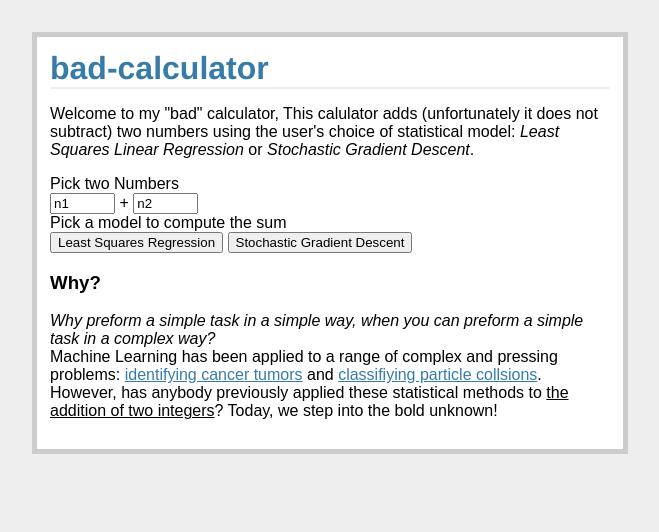
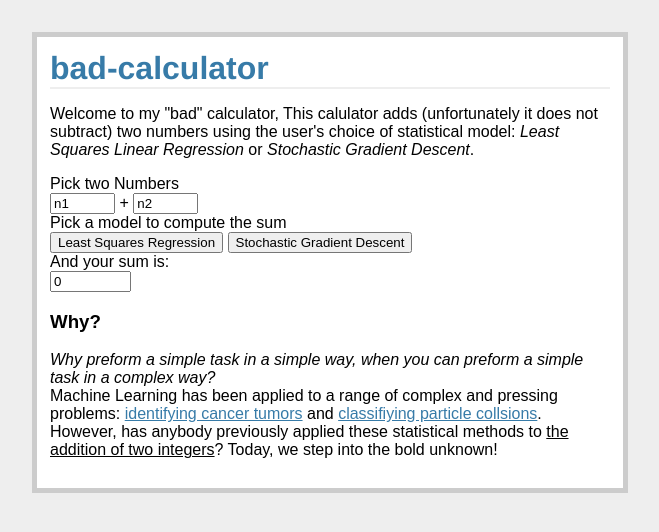
Before and after one commit to BenDavidAaron/bad-calculator, a Flask app: page / in a window 1280 px wide. Shown: the top 532 px of the page, without its empty margins (310-969 px from the left). Run offline with Flask 2, Linux system fonts and the light colour scheme.

Commit message:
linked form to input vars

```diff
--- a/app.py
+++ b/app.py
@@ -6,7 +6,8 @@ app.vars = {}
 @app.route('/', methods =['GET', 'POST'])
 def index():
     if request.method == 'GET':
-    	return render_template('index.html')
+    	sum = 0
+    	return render_template('index.html', sum = 0)
     else:
         return "POST request" #render_template('index.html')
 if __name__ == "__main__":
--- a/templates/index.html
+++ b/templates/index.html
@@ -17,6 +17,10 @@
     <br>
     <input type='submit' value='Least Squares Regression' />
     <input type='submit' value='Stochastic Gradient Descent' />
+    <br>
+    And your sum is:
+    <br>
+    <input type="text" name="sum" value="{{sum}}" size="7" readonly>
   </form>
   <h3>Why?</h3>
   <p>
```
